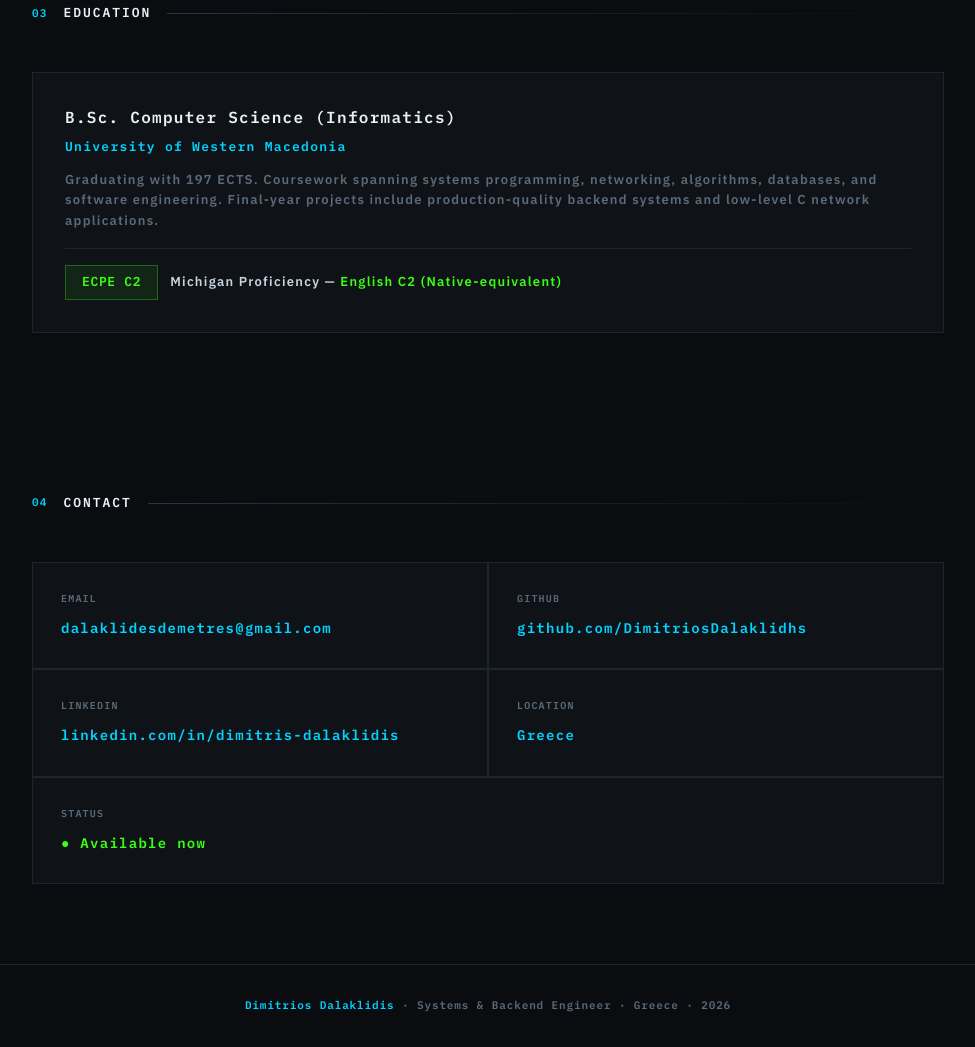
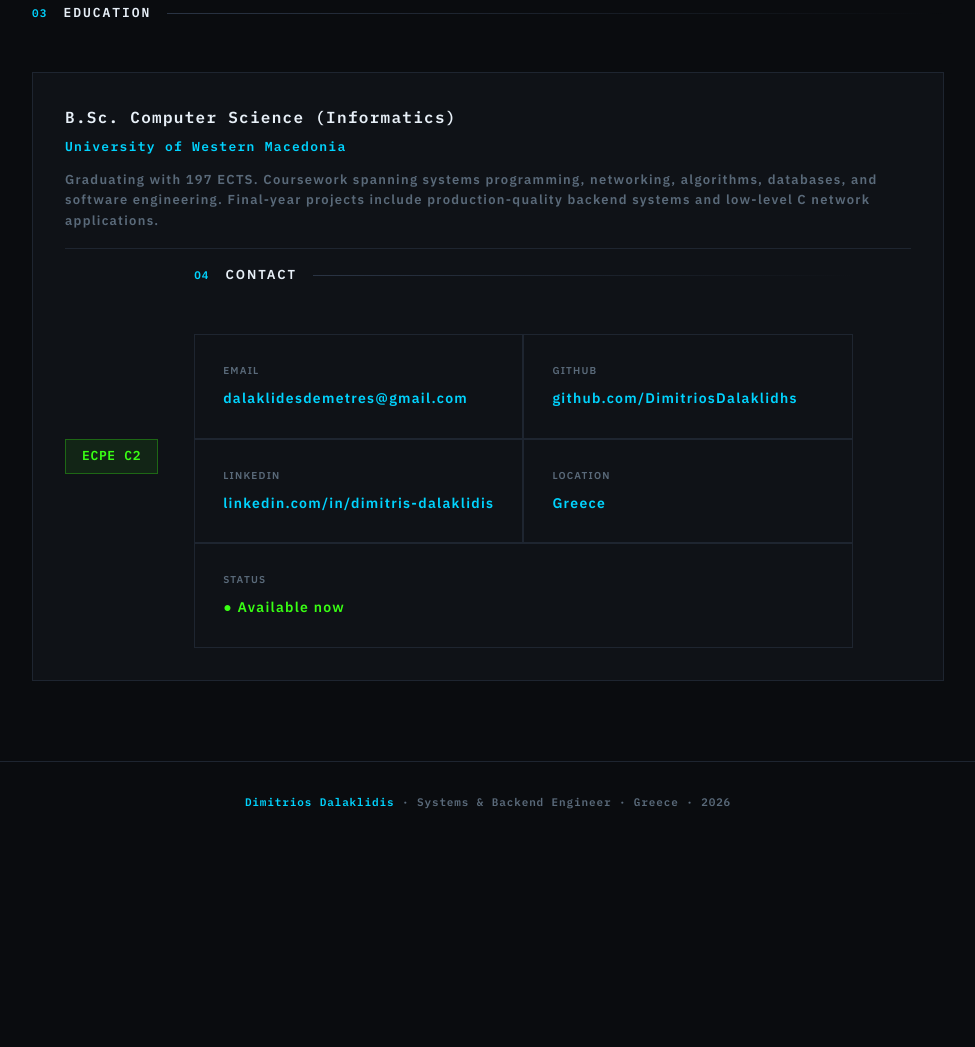
Before and after one commit to DimitriosDalaklidhs/DimitriosDalaklidhs.github.io, a plain HTML site: page index.html in a window 1280 px wide. Shown: the part 3039-4086 px from the top of the page, without its empty margins (152-1127 px from the left). After the commit the page ends 3883 px from the top, so only its background shows below. Drawn offline with Linux system fonts and the light colour scheme.

Commit message:
Update index.html

```diff
--- a/index.html
+++ b/index.html
@@ -284,7 +284,7 @@
       <div class="edu-detail">Graduating with 197 ECTS. Coursework spanning systems programming, networking, algorithms, databases, and software engineering. Final-year projects include production-quality backend systems and low-level C network applications.</div>
       <div class="cert-row">
         <span class="cert-badge" style="font-size:13px;padding:6px 16px;font-weight:600;">ECPE C2</span>
-        <span class="cert-label" style="color:var(--text);font-size:13px;">Michigan Proficiency &mdash; <strong style="color:var(--accent3);">English C2 (Native-equivalent)</strong></span>
+        <span class="cert-label" style="color:var(--text);font-size:13px;>English C2 (Native-equivalent)</strong></span>
       </div>
     </div>
   </div>
```
